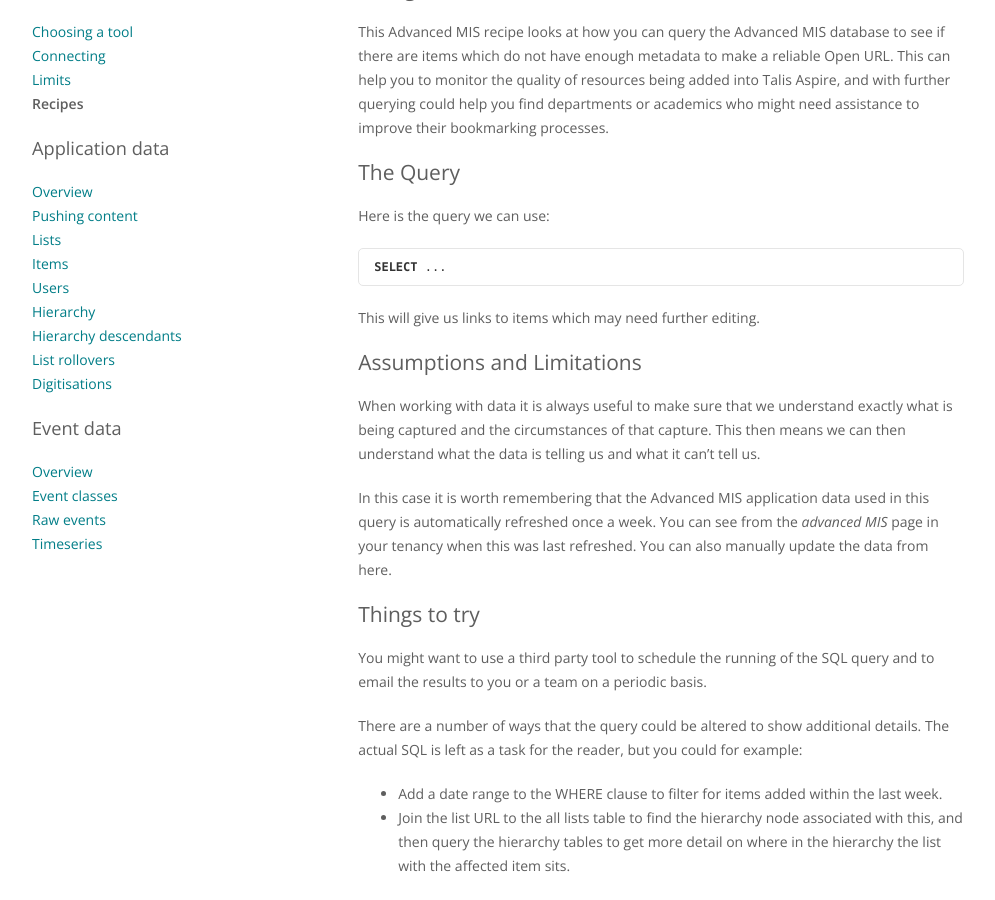
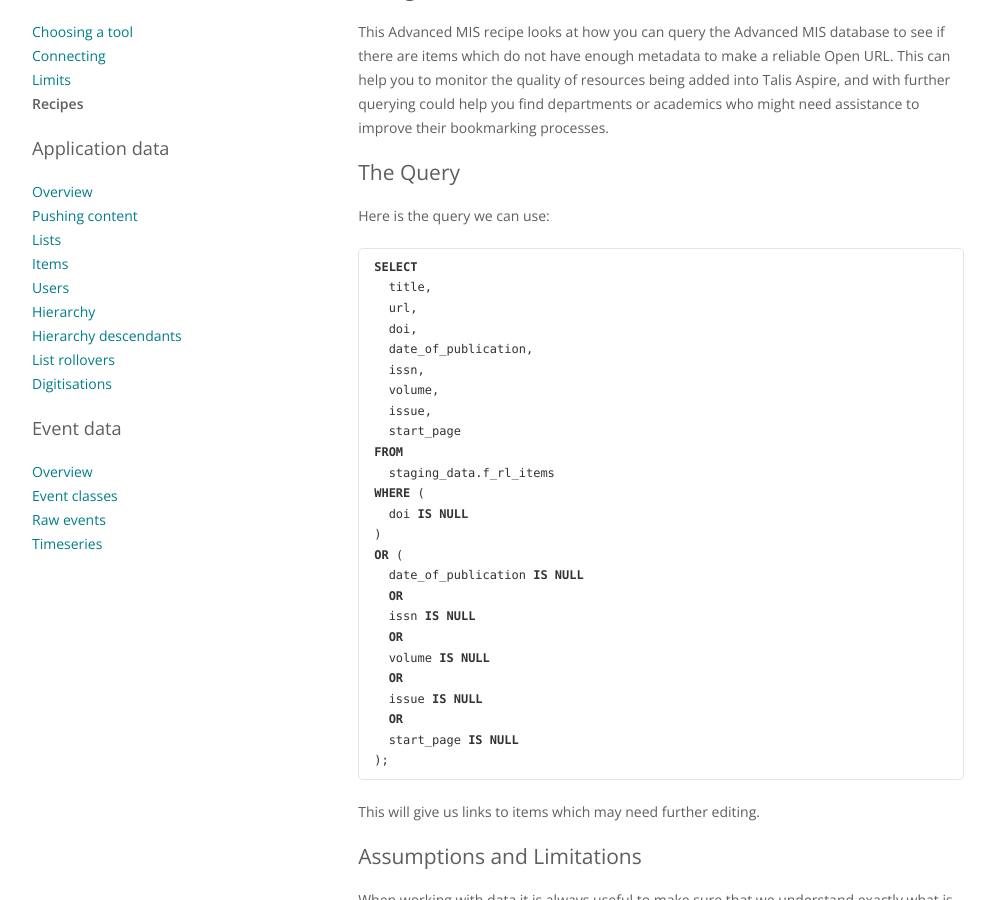
Before and after one commit to techfromsage/advanced-mis, a Jekyll site: the page built from _recipes/openurl-data-quality.md, in a window 1280 px wide and 900 px high, scrolled down 252 px. Shown: the whole window, without its empty margins (142-1137 px from the left). Built offline with Jekyll 4.4.1, drawn with Linux system fonts in a browser that asks for light colours.

Commit message:
add SQL statement

````diff
--- a/_recipes/openurl-data-quality.md
+++ b/_recipes/openurl-data-quality.md
@@ -14,7 +14,31 @@ This Advanced MIS recipe looks at how you can query the Advanced MIS database to
 Here is the query we can use:
 
 ```sql
-SELECT ...
+SELECT
+  title,
+  url,
+  doi,
+  date_of_publication,
+  issn,
+  volume,
+  issue,
+  start_page
+FROM
+  staging_data.f_rl_items
+WHERE (
+  doi IS NULL
+)
+OR (
+  date_of_publication IS NULL
+  OR
+  issn IS NULL
+  OR
+  volume IS NULL
+  OR
+  issue IS NULL
+  OR
+  start_page IS NULL
+);
 ```
 
 This will give us links to items which may need further editing.
````
